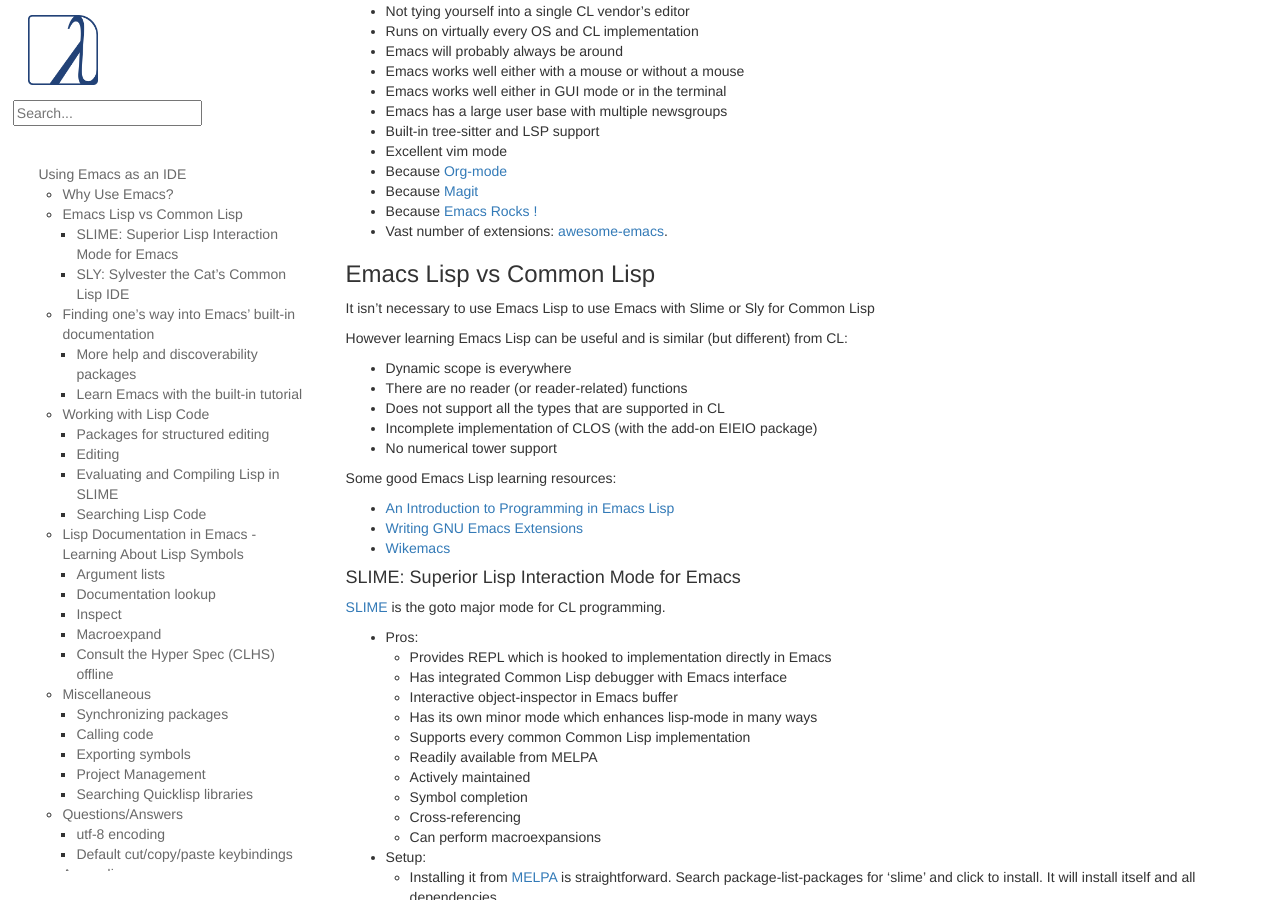
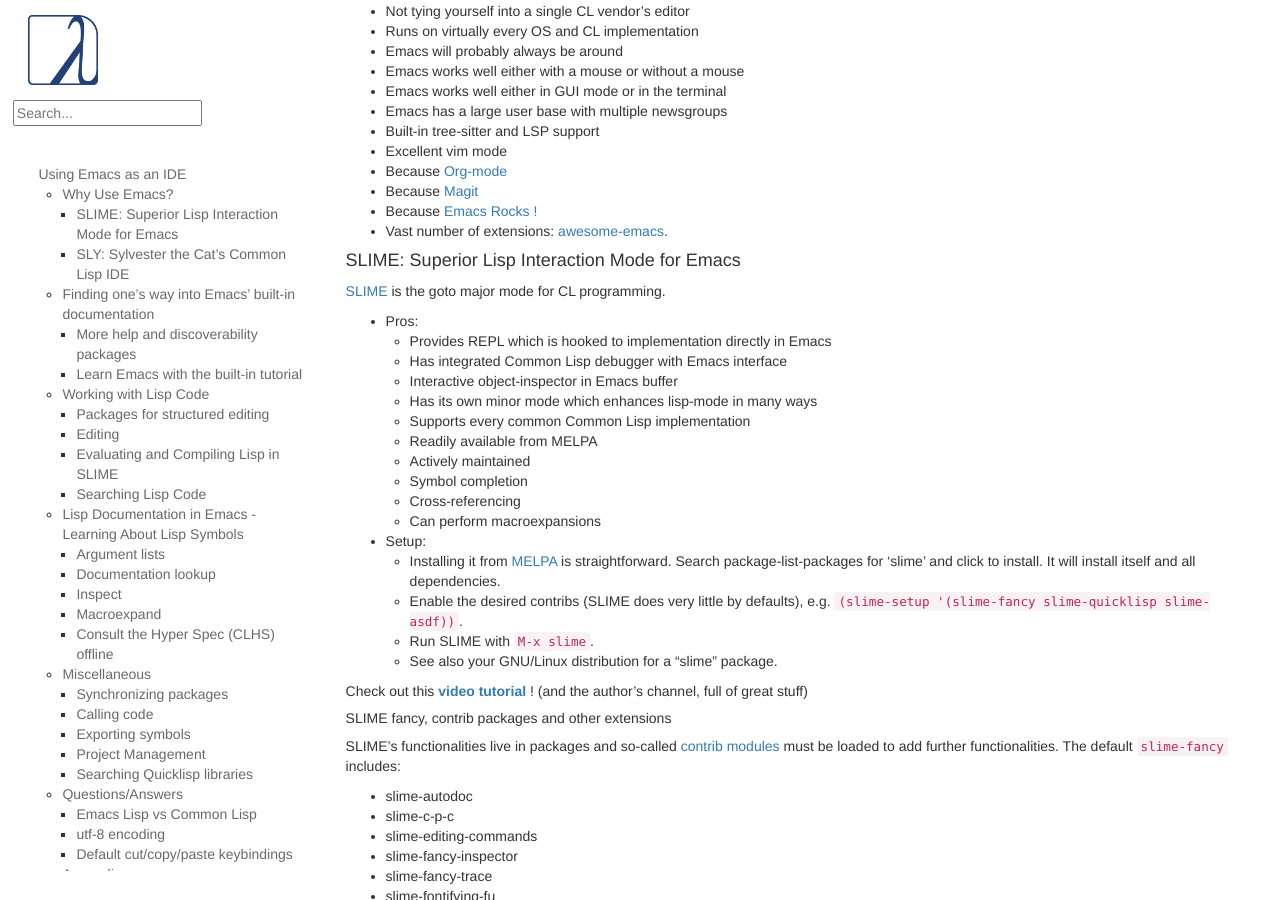
Before and after one commit to LispCookbook/cl-cookbook, a Jekyll site: the page built from emacs-ide.md, in a window 1280 px wide and 900 px high, scrolled down 1075 px. Built offline with Jekyll 4.4.1, drawn with Linux system fonts in a browser that asks for light colours; some of the changed text lies outside the part shown.

Commit message:
emacs: mv elisp vs CL down

```diff
--- a/emacs-ide.md
+++ b/emacs-ide.md
@@ -35,24 +35,6 @@
 
 <a name="Slide-3"></a>
 
-### Emacs Lisp vs Common Lisp
-
-It isn't necessary to use Emacs Lisp to use Emacs with Slime or Sly for Common Lisp
-
-However learning Emacs Lisp can be useful and is similar (but different) from CL:
-*   Dynamic scope is everywhere
-*   There are no reader (or reader-related) functions
-*   Does not support all the types that are supported in CL
-*   Incomplete implementation of CLOS (with the add-on EIEIO package)
-*   No numerical tower support
-
-Some good Emacs Lisp learning resources:
-*   [An Introduction to Programming in Emacs Lisp](https://www.gnu.org/software/emacs/manual/eintr.html)
-*   [Writing GNU Emacs Extensions](http://www.oreilly.com/catalog/gnuext/)
-*   [Wikemacs](http://wikemacs.org/wiki/Category:Emacs_Lisp)
-
-
-<a name="Slide-slime"></a>
 
 #### SLIME: Superior Lisp Interaction Mode for Emacs
 
```
Also changed, not shown: other parts of emacs-ide.md (+16 -0 lines).
